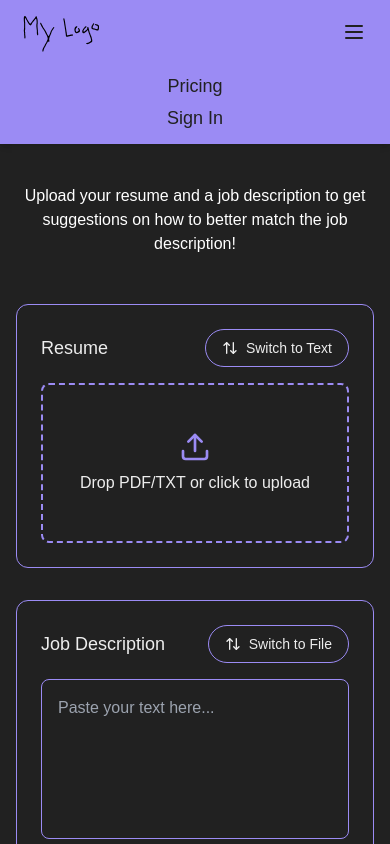
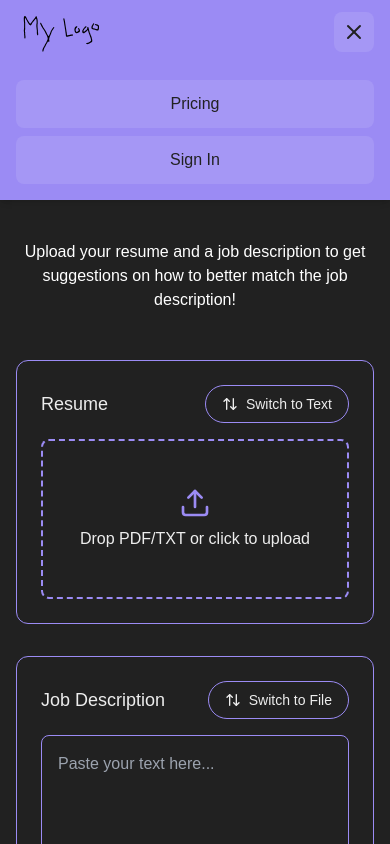
Before and after one commit to Linkinlog/resume-enhancer, a Next.js app in the folder frontend/: page / in a window 390 px wide. Both pictures are taken after a click on the button "Open main menu". Shown: the top 844 px of the page. Built offline with nearby package versions, Linux system fonts and the light colour scheme.

Commit message:
feat: mobile nav improvements

```diff
--- a/frontend/components/navbar.tsx
+++ b/frontend/components/navbar.tsx
@@ -1,6 +1,7 @@
 import Image from 'next/image';
 import Link from 'next/link';
 import { useState } from 'react';
+import { Menu, X } from 'lucide-react';
 
 export default function Navbar() {
   const [isOpen, setIsOpen] = useState(false);
@@ -35,42 +36,37 @@ export default function Navbar() {
             <button
               onClick={() => setIsOpen(!isOpen)}
               type="button"
-              className="inline-flex items-center justify-center p-2 rounded-md text-background hover:text-background focus:outline-none"
+              className="p-2 rounded-lg bg-white bg-opacity-10 text-background hover:bg-opacity-20 transition-all"
               aria-controls="mobile-menu"
-              aria-expanded="false"
+              aria-expanded={isOpen}
             >
               <span className="sr-only">Open main menu</span>
-              <svg
-                className="h-6 w-6"
-                xmlns="http://www.w3.org/2000/svg"
-                fill="none"
-                viewBox="0 0 24 24"
-                stroke="currentColor"
-                aria-hidden="true"
-              >
-                <path
-                  strokeLinecap="round"
-                  strokeLinejoin="round"
-                  strokeWidth="2"
-                  d="M4 6h16M4 12h16M4 18h16"
-                />
-              </svg>
+              {isOpen ? (
+                <X className="h-6 w-6" />
+              ) : (
+                <Menu className="h-6 w-6" />
+              )}
             </button>
           </div>
         </div>
       </div>
 
-      <div className={`md:hidden ${isOpen ? 'block' : 'hidden'}`} id="mobile-menu">
-        <div className="px-2 pt-2 pb-3 space-y-1 sm:px-3 text-center">
+      <div
+        className={`md:hidden transition-all duration-300 ${isOpen ? 'block' : 'hidden'}`}
+        id="mobile-menu"
+      >
+        <div className="p-4 space-y-2">
           <Link
             href="/pricing"
-            className="block text-lg text-background hover:text-background"
+            className="block text-center py-3 rounded-lg text-background bg-white bg-opacity-10 hover:bg-opacity-20 transition-all"
+            onClick={() => setIsOpen(false)}
           >
             Pricing
           </Link>
           <Link
             href="/auth"
-            className="block text-lg text-background hover:text-background"
+            className="block text-center py-3 rounded-lg text-background bg-white bg-opacity-10 hover:bg-opacity-20 transition-all"
+            onClick={() => setIsOpen(false)}
           >
             Sign In
           </Link>
@@ -78,4 +74,4 @@ export default function Navbar() {
       </div>
     </nav>
   );
-};
+}
```
